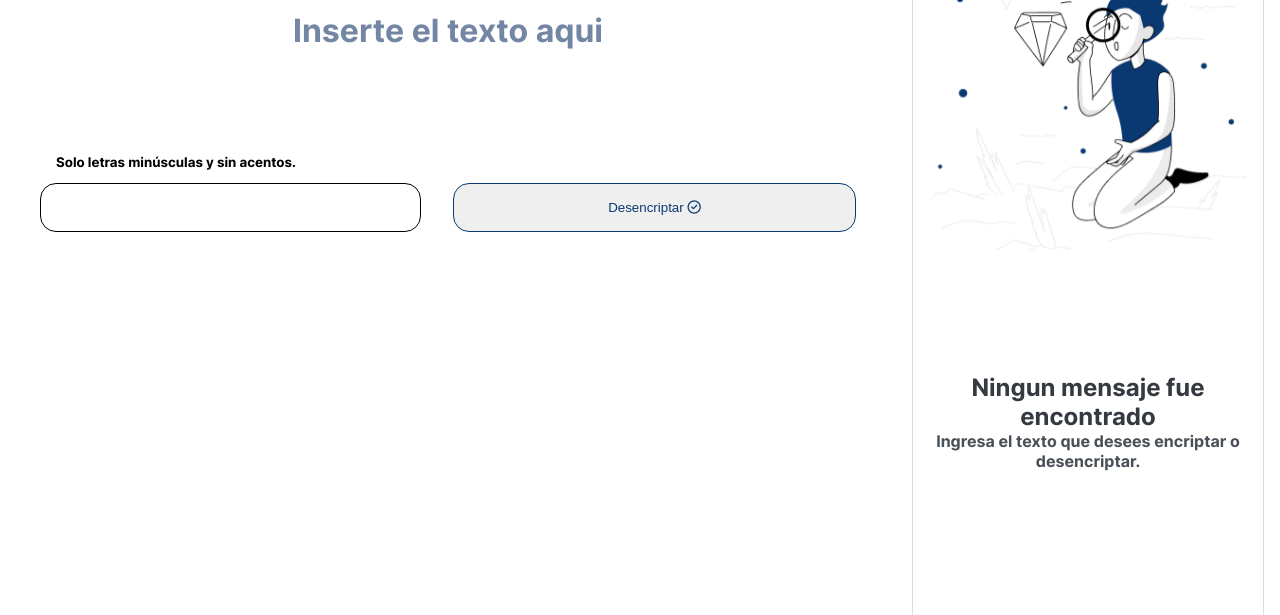
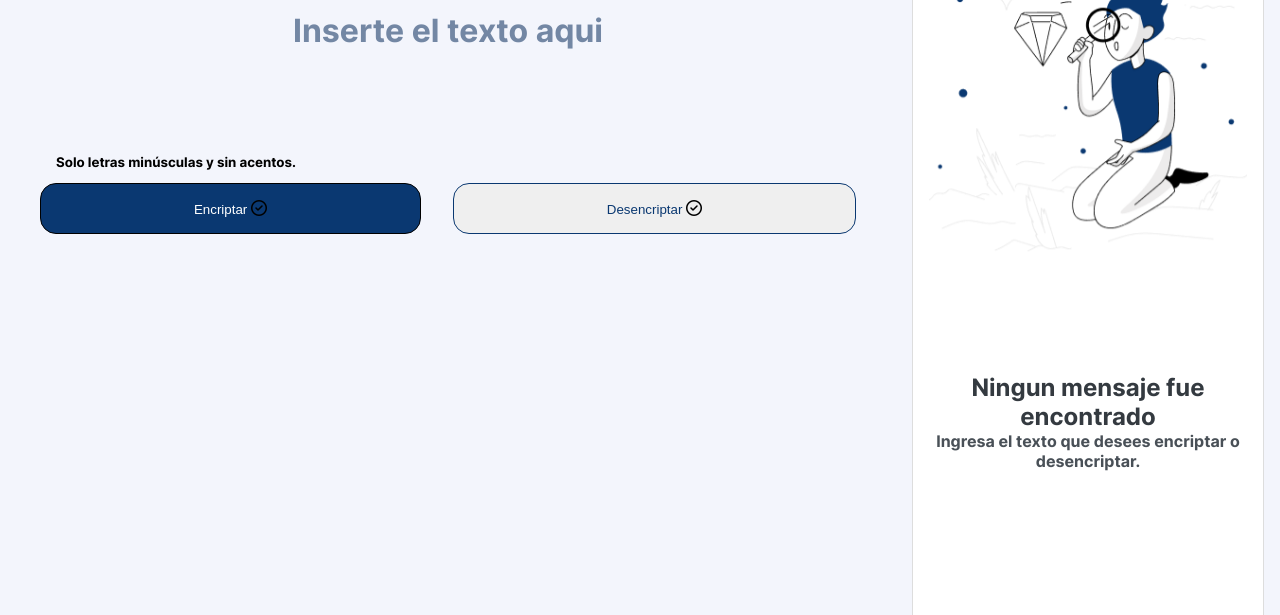
Before and after one commit to jlfcapps/Challengue-encriptador, a plain HTML site: page index.html in a window 1280 px wide. Both pictures are taken after a click on the button "Encriptar". Shown: the part 99-714 px from the top of the page. Drawn offline with Linux system fonts and the light colour scheme.

Commit message:
Update styles.css

```diff
--- a/styles.css
+++ b/styles.css
@@ -58,7 +58,7 @@
   }
 
   body {
-    background-color: #fff;
+    background-color: #f3f5fc;
   }
 
   /* =================
@@ -110,7 +110,7 @@
     margin: 2rem;
     color: #0a3871;
     border: none;
-    background-color: #fff;
+    background-color: #f3f5fc;
   }
 
   ::placeholder {
@@ -145,8 +145,8 @@
 
   button.button:hover,
   button.button:focus {
-    background-color: #fff;
-    color: rgba(0, 0, 0, 0);
+    background-color: #0A3871;
+    color: #fff;
     border: solid 1px #000;
   }
 
@@ -311,7 +311,7 @@
       width: 6px;
       left: 4px;
       bottom: 4px;
-      background-color: fff;
+      background-color: white;
       -webkit-transition: .4s;
       transition: .4s;
     }
@@ -351,7 +351,7 @@
 
     .dark-mode{
       background: #192229;
-      color: #000
+      color: #fff
     }
 
     .toggle input{
@@ -426,3 +426,8 @@
     .copy-text.active button:after{
       display: flex;
     }
+
+    .fa-circle-check{
+      color: black;
+      font-size: 16px;
+    }
```
